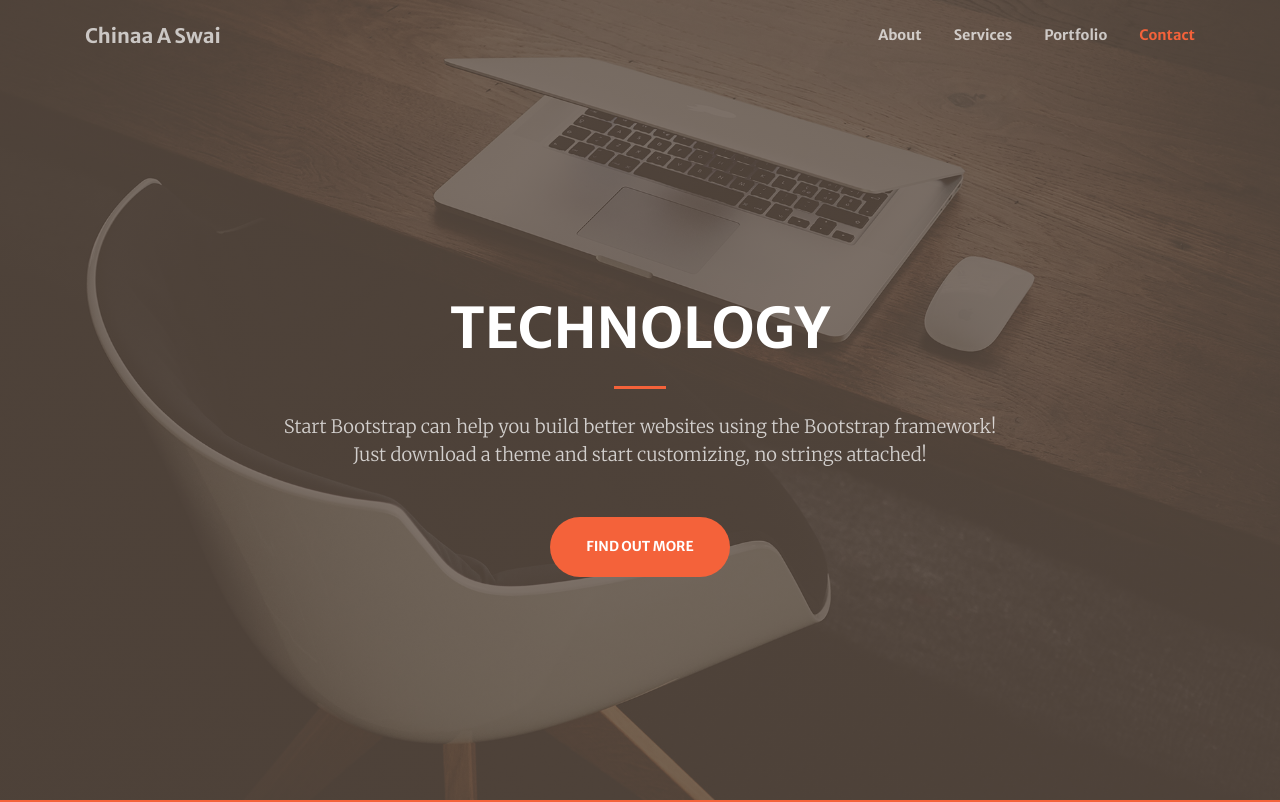
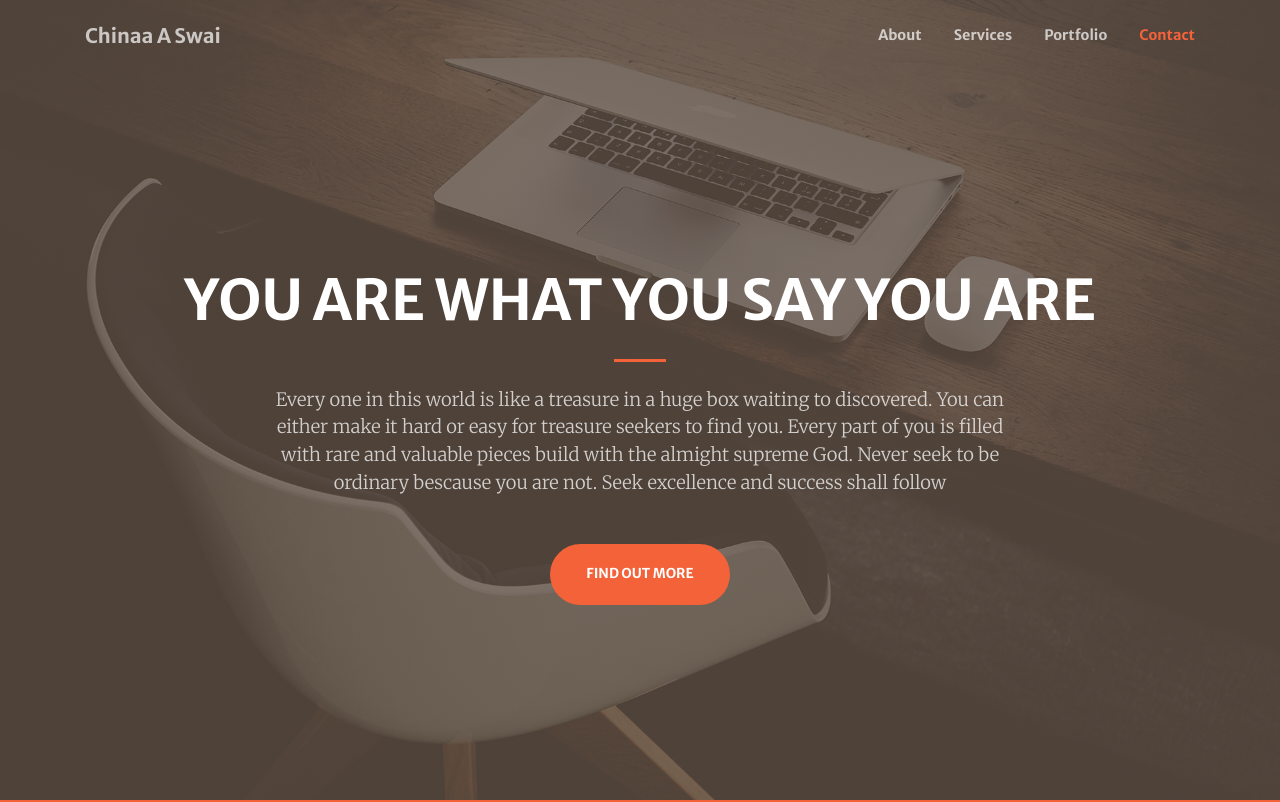
Before and after one commit to jhon-swai/bootstrap_frontend_web, a website with bundled scripts: page index.html in a window 1280 px wide. Shown: the top 802 px of the page. Built offline with nearby package versions, Linux system fonts and the light colour scheme.

Commit message:
Added content in the master branch

```diff
--- a/index.html
+++ b/index.html
@@ -58,11 +58,11 @@
     <div class="container h-100">
       <div class="row h-100 align-items-center justify-content-center text-center">
         <div class="col-lg-10 align-self-end">
-          <h1 class="text-uppercase text-white font-weight-bold">Technology</h1>
+          <h1 class="text-uppercase text-white font-weight-bold">You are what you say you are</h1>
           <hr class="divider my-4">
         </div>
         <div class="col-lg-8 align-self-baseline">
-          <p class="text-white-75 font-weight-light mb-5">Start Bootstrap can help you build better websites using the Bootstrap framework! Just download a theme and start customizing, no strings attached!</p>
+          <p class="text-white-75 font-weight-light mb-5">Every one in this world is like a treasure in a huge box waiting to discovered. You can either make it hard or easy for treasure seekers to find you. Every part of you is filled with rare and valuable pieces build with the almight supreme God. Never seek to be ordinary bescause you are not. Seek excellence and success shall follow</p>
           <a class="btn btn-primary btn-xl js-scroll-trigger" href="#about">Find Out More</a>
         </div>
       </div>
```
